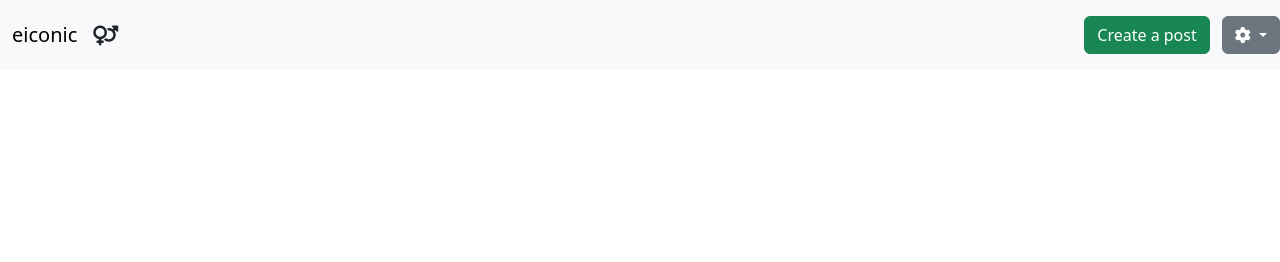
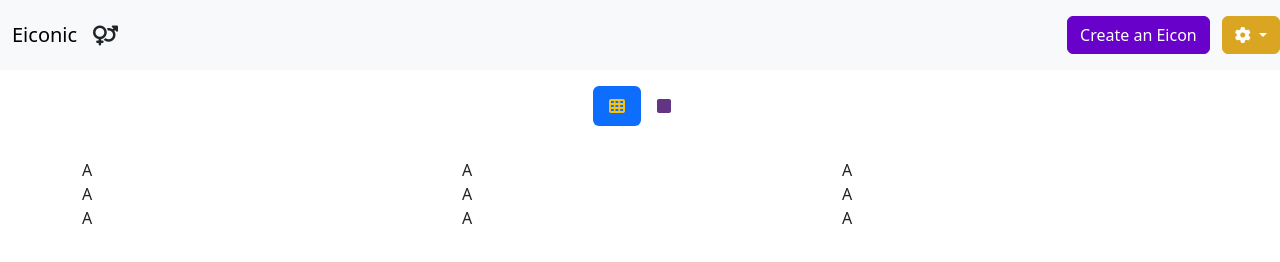
Before and after one commit to 4GeeksAcademy/bja-picturegram, a plain HTML site: page index.html in a window 1280 px wide. Drawn offline with nearby package versions, Linux system fonts and the light colour scheme.

Commit message:
grid buttons and columns

```diff
--- a/index.html
+++ b/index.html
@@ -3,29 +3,33 @@
   <head>
     <meta charset="utf-8">
     <meta name="viewport" content="width=device-width, initial-scale=1">
-    <title>e</title>
+    <title>&nbsp;&nbsp;&nbsp;&nbsp;&nbsp;&nbsp;&nbsp;&nbsp;&nbsp;&nbsp; Eiconic&nbsp;&nbsp;&nbsp;&nbsp;&nbsp;&nbsp;&nbsp;&nbsp;&nbsp;&nbsp;&nbsp;&nbsp;&nbsp;</title>
     <link href="https://cdn.jsdelivr.net/npm/bootstrap@5.3.2/dist/css/bootstrap.min.css" rel="stylesheet" integrity="sha384-T3c6CoIi6uLrA9TneNEoa7RxnatzjcDSCmG1MXxSR1GAsXEV/Dwwykc2MPK8M2HN" crossorigin="anonymous">
+    <link rel="stylesheet" type="text/css" href="styles.css"/>
   </head>
   <body>
+
+    <!--NAV-->
     <nav class="navbar navbar-expand-lg bg-body-tertiary">
       <div class="container-fluid">
-        <a class="navbar-brand" href="#">eiconic</a><i class="fa-solid fa-venus-mars fa-lg"></i>
+        <a class="navbar-brand" href="#">Eiconic</a><i class="fa-solid fa-venus-mars fa-lg"></i>
         <button class="navbar-toggler" type="button" data-bs-toggle="collapse" data-bs-target="#navbarText" aria-controls="navbarText" aria-expanded="false" aria-label="Toggle navigation">
           <span class="navbar-toggler-icon"></span>
         </button>
         <div class="collapse navbar-collapse" id="navbarText">
           <ul class="navbar-nav me-auto mb-2 mb-lg-0">
           </ul>
-          <span class="navbar-text"><button type="button" class="btn btn-success">Create a post</button>
+          <span class="navbar-text"><button type="button" class="btn btn-success custom-btn">Create an Eicon</button>
           </span>
           <span class="navbar-text">
-          </div>
+
           </span>
 
         </div>
       </div>
+
       <div class="btn-group">
-        <button type="button" class="btn btn-secondary dropdown-toggle" data-bs-toggle="dropdown" aria-expanded="true"><i class="fa-solid fa-gear"></i>
+        <button type="button" class="btn btn-secondary dropdown-toggle gear-btn" data-bs-toggle="dropdown" aria-expanded="true"><i class="fa-solid fa-gear"></i>
         </button>
         <ul class="dropdown-menu dropdown-menu-end">
           <li><button class="dropdown-item" type="button">Profile</button></li>
@@ -35,9 +39,58 @@
         </ul>
       </div>
     </nav>
+<!--NAV END-->
+
+<!--MENU: 2 OPTIONS GRID & COLUMN-->
+  <div class="container d-flex flex-column gap-3 mt-3">
+    <div class="row">
+      <div class="col-12 d-flex justify-content-center">
+        <ul class="nav nav-pills mb-3" id="pills-tab" role="tablist">
+          <li class="nav-item" role="presentation">
+            <!--grid button-->
+            <button class="nav-link active" id="pills-home-tab" data-bs-toggle="pill" data-bs-target="#pills-home" type="button" role="tab" aria-controls="pills-home" aria-selected="true"><i class="fa-solid fa-table-cells" style="color: #f5c211;"></i></button>
+          </li>
+          <li class="nav-item" role="presentation">
+            <button class="nav-link" id="pills-profile-tab" data-bs-toggle="pill" data-bs-target="#pills-profile" type="button" role="tab" aria-controls="pills-profile" aria-selected="false"><i class="fa-solid fa-square" style="color: #613583;"></i></button>
+          </li>
+        </ul>
+      </div>
+    </div>
+    <div class="row">
+      <div class="col-12">
+        <div class="tab-content" id="pills-tabContent">
+          <div class="tab-pane fade show active" id="pills-home" role="tabpanel" aria-labelledby="pills-home-tab" tabindex="0">
+            <div class="row">
+                <div class="col-md-4">A
+                </div>
+                <div class="col-md-4">A
+                </div>
+                <div class="col-md-4">A
+                </div>
+                <div class="col-md-4">A
+                </div>
+                <div class="col-md-4">A
+                </div>
+                <div class="col-md-4">A
+                </div>
+                <div class="col-md-4">A
+                </div>
+                <div class="col-md-4">A
+                </div>
+                <div class="col-md-4">A
+                </div>
 
 
-    <div class="container">
+
+            </div>
+
+
+          <div class="tab-pane fade" id="pills-profile" role="tabpanel" aria-labelledby="pills-profile-tab" tabindex="0">Column View</div>
+
+        </div>
+      </div>
+    </div>
+  </div>
 
 
 
@@ -45,6 +98,7 @@
 
 
 
+<!--GRID & COLUMN-->
 
 
 
--- a/styles.css
+++ b/styles.css
@@ -1,3 +1,12 @@
-nav{
-    margin;
-}
+.custom-btn {
+    background-color: rgb(104, 1, 201);
+    border-color:rgb(104, 1, 201);
+    color: white; /* Set text color to white for better visibility */
+  }
+
+
+  .gear-btn {
+    background-color: rgb(218,165,32);
+    border-color:rgb(218,165,32);
+    color: white; /* Set text color to white for better visibility */
+  }
```
